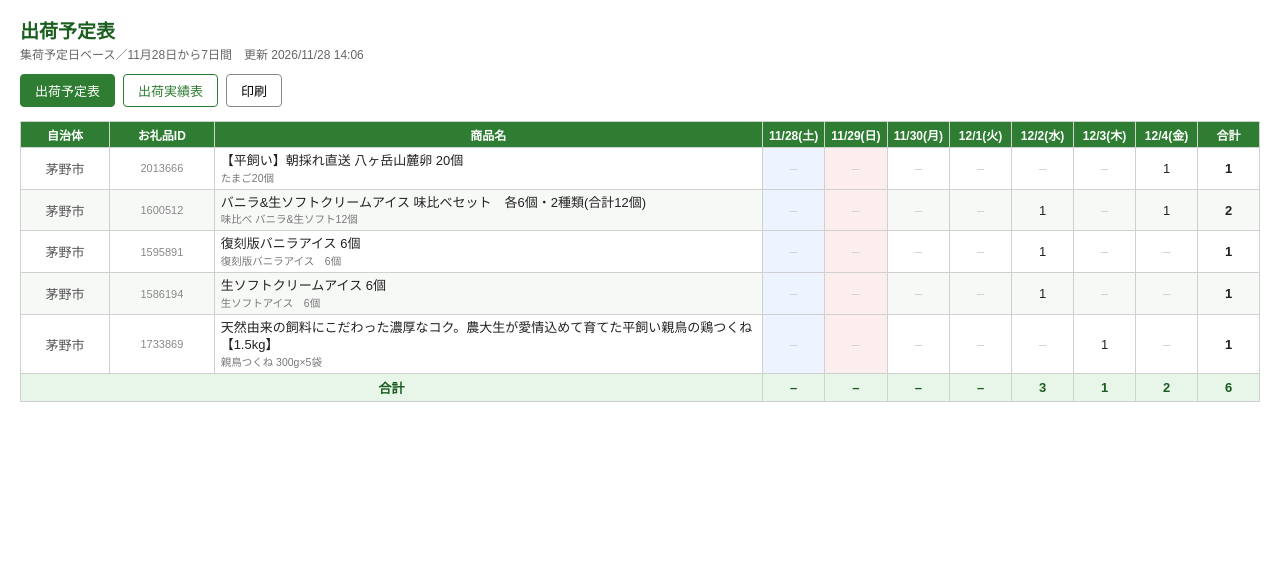
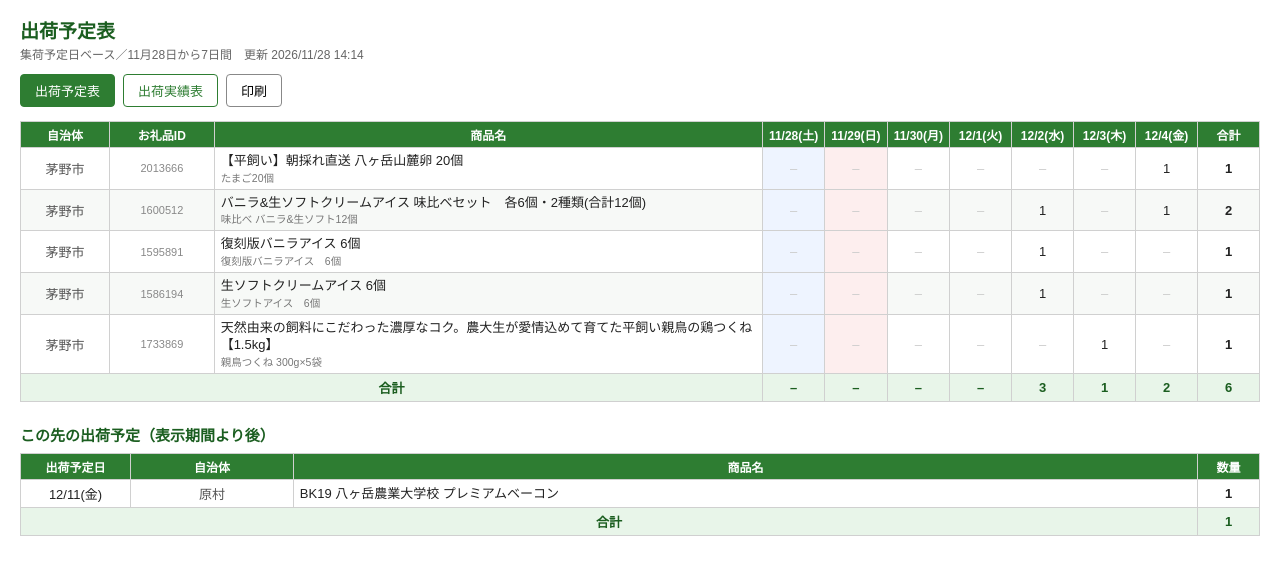
Before and after one commit to AsukaMorisaki/yatsunou-shipping, a plain HTML site: page index.html in a window 1280 px wide. Drawn offline with Linux system fonts and the light colour scheme.

Commit message:
出荷ボード更新 2026-11-28 14:14

```diff
--- a/index.html
+++ b/index.html
@@ -51,7 +51,7 @@
 </head>
 <body>
 <h1>出荷予定表</h1>
-<div class="sub">集荷予定日ベース／11月28日から7日間　更新 2026/11/28 14:06</div>
+<div class="sub">集荷予定日ベース／11月28日から7日間　更新 2026/11/28 14:14</div>
 <nav><a href="index.html" class="on">出荷予定表</a><a href="jisseki.html" class="">出荷実績表</a><button class="print" onclick="window.print()">印刷</button></nav>
 
 <div class="wrap"><table>
@@ -64,4 +64,10 @@
   <tfoot><tr class="total"><td colspan="3">合計</td><td class="num sat">–</td><td class="num sun">–</td><td class="num">–</td><td class="num">–</td><td class="num">3</td><td class="num">1</td><td class="num">2</td><td class="num">6</td></tr></tfoot>
 </table></div>
 
+<h2 class="ahead">この先の出荷予定（表示期間より後）</h2>
+<div class="wrap"><table class="ahead">
+  <thead><tr><th>出荷予定日</th><th>自治体</th><th>商品名</th><th>数量</th></tr></thead>
+  <tbody><tr><td class="num">12/11(金)</td><td class="area">原村</td><td class="name">BK19 八ヶ岳農業大学校 プレミアムベーコン</td><td class="num"><b>1</b></td></tr></tbody>
+  <tfoot><tr class="total"><td colspan="3">合計</td><td class="num">1</td></tr></tfoot>
+</table></div>
 </body></html>
```
Also changed, not shown: jisseki.html (+1 -1 lines).
